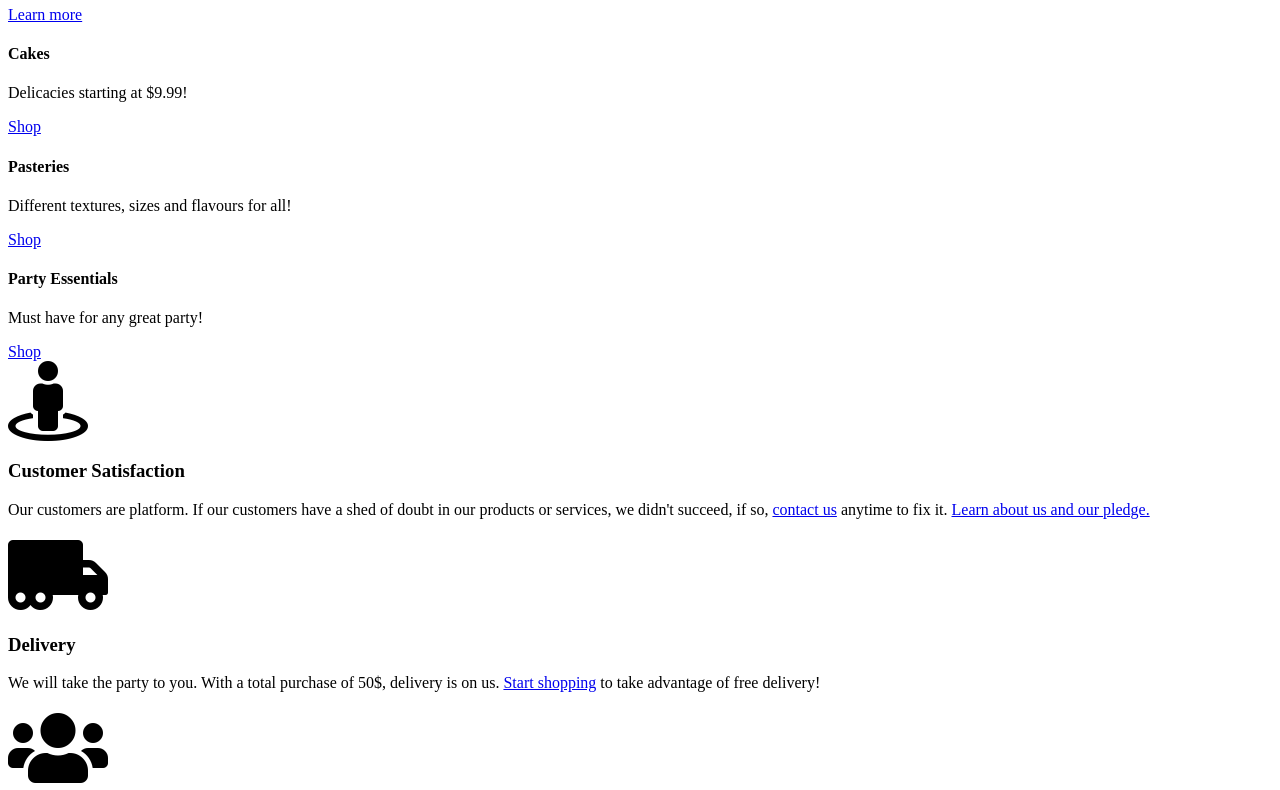
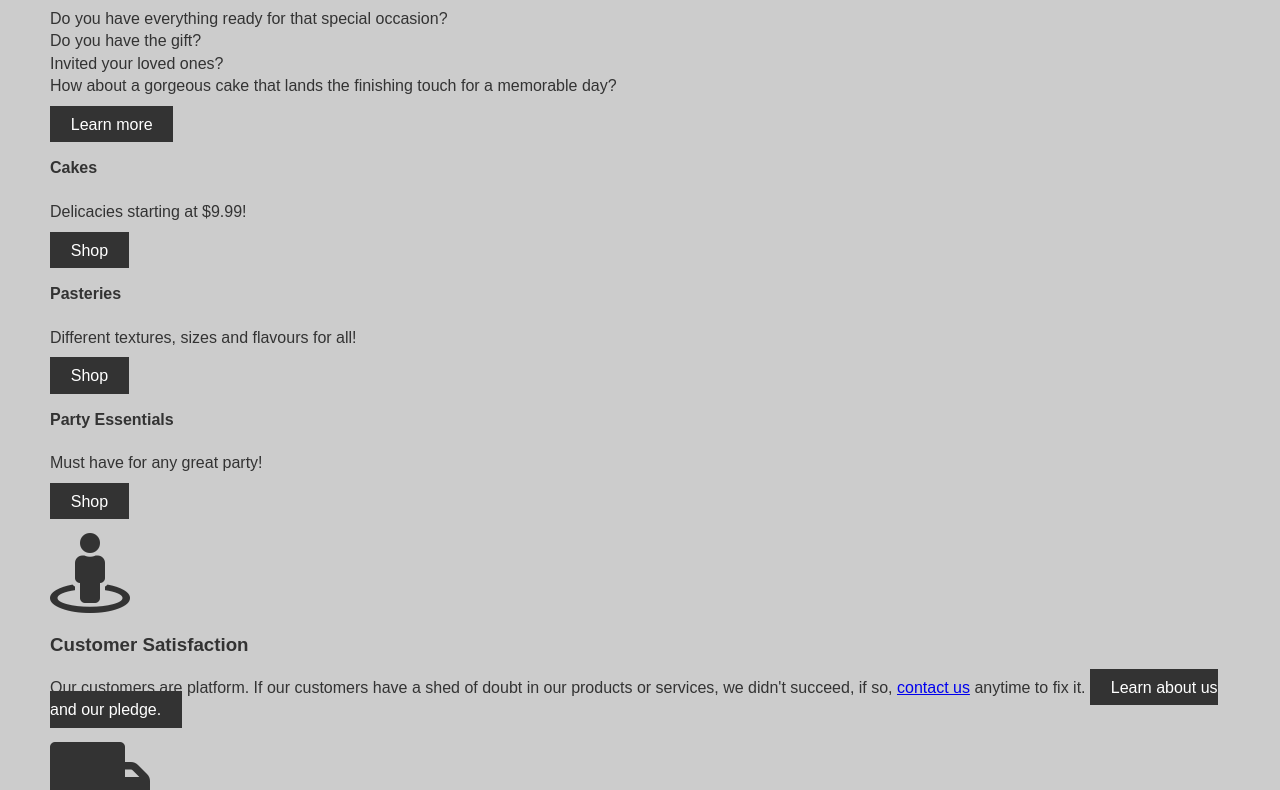
Before and after one commit to EMirando7/RIGOLETTO, a plain HTML site: page index.html in a window 1280 px wide. Shown: the part 237-1027 px from the top of the page. Drawn offline with Linux system fonts and the light colour scheme.

Commit message:
Add some more CSS with comments

```diff
--- a/index.html
+++ b/index.html
@@ -6,6 +6,7 @@
   <title>Rigoletto Cakeshop</title>
   <meta name="viewport" content="width=device-width, initial-scale=1">
   <link rel="stylesheet" href="https://use.fontawesome.com/releases/v5.8.1/css/all.css" integrity="sha384-50oBUHEmvpQ+1lW4y57PTFmhCaXp0ML5d60M1M7uH2+nqUivzIebhndOJK28anvf" crossorigin="anonymous">
+  <link rel="stylesheet" href="style.css">
 </head>
 <body>
   <div class="wrapper"> <!--This denotes the whole frontweb-->
--- a/style.css
+++ b/style.css
@@ -1,17 +1,38 @@
-:root {
-  --primary:#5f9ea0;
+/* Css variables that store design vars to later use */
+
+:root { /*"Roots" the defention of author defined variables to be later used*/
+  --primary: #ddd;
   --dark: #333;
   --light: #fff;
-  --shadow: 0 1px 5x rgba(104, 104, 104, 0.8);
+  --shadow: 0 1px 5px rbga(104, 104, 104, 0.8) /* function tells the opaquity of this color*/
 }
 
 html {
   box-sizing: border-box;
   font-family: Arial, Helvetica, sans-serif;
   color: var(--dark);
+
 }
 
 body {
   background: #ccc;
-  margin: 30px 50px;
+  margin: 30px 50px; /*This denotes the space BETWEEN elements: first parameter top and bottom, and second is left and right*/
+  line-height: 1.4;/*Unitless values such as these are preffered to avoid dicrepancies due to inheritance, like to example 1.4em is bad */
 }
+
+.btn {
+  background: var(--dark);
+  color: var(--light);
+  padding: 0.6rem 1.3rem; /*Top-bottom and left-right, respectively*/
+  text-decoration: none;
+  border: 0;
+}
+
+img {
+  max-width: 100%; /*A percentage allows for the picture to change with the browser while conserving the WHOLE image without distortion*/
+}
+
+.wrapper {/*Denotes the whole website, includes the nav/showcase/boxes*/
+  display: grid;
+  grid-gap: 20px
+}
```
